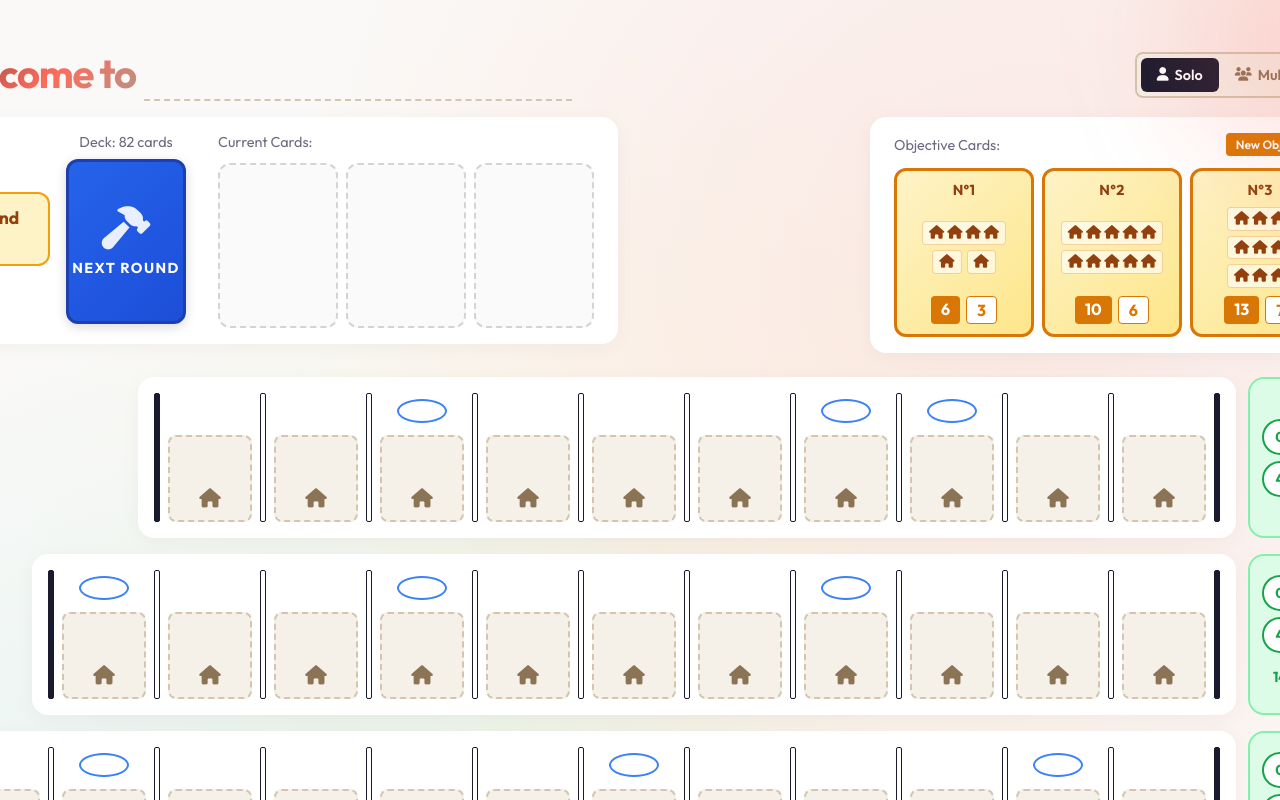
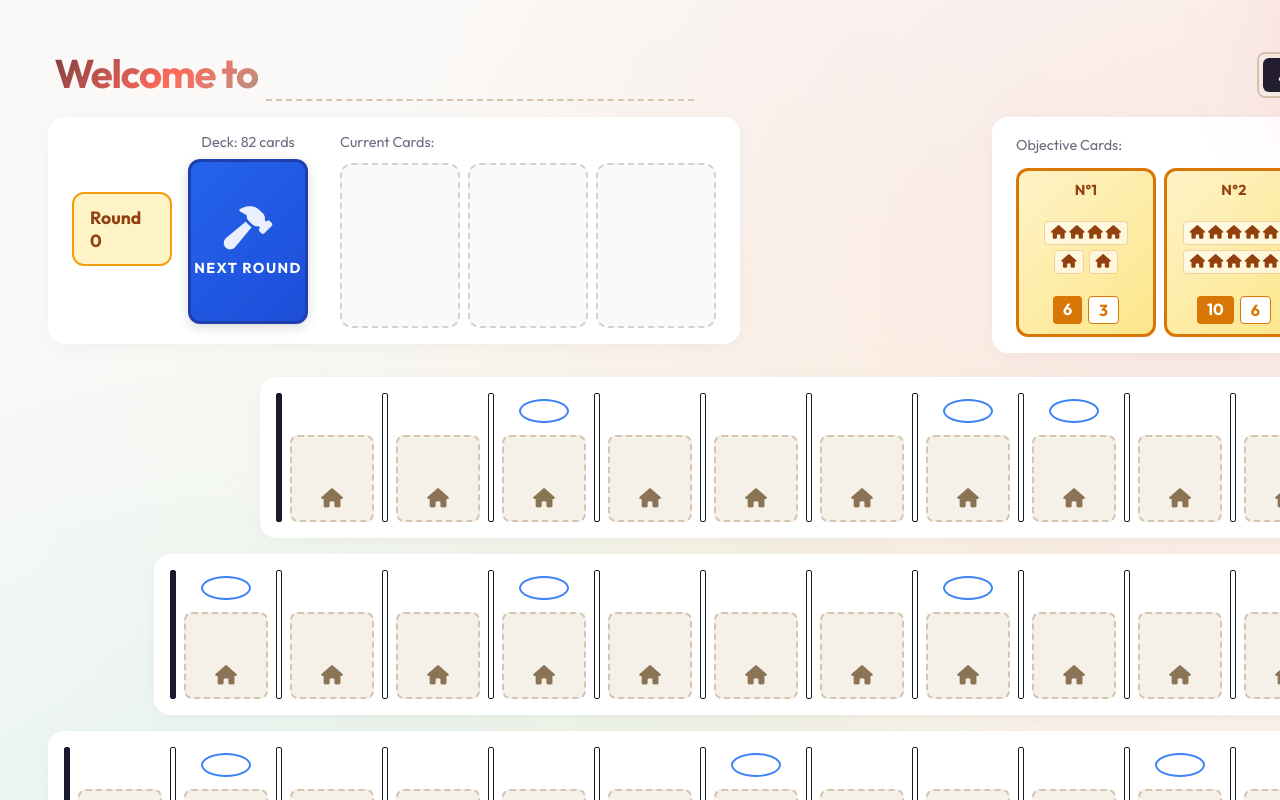
Before and after one commit to ckdoan1/welcome_to, a React (Vite) app: page / in a window 1280 px wide. Shown: the top 800 px of the page. Built offline with nearby package versions, Linux system fonts and the light colour scheme.

Commit message:
Add horizontal scroll

```diff
--- a/src/App.css
+++ b/src/App.css
@@ -1,5 +1,6 @@
 .app {
   min-height: 100vh;
+  min-width: fit-content;
   display: flex;
   align-items: center;
   justify-content: center;
@@ -8,6 +9,7 @@
     radial-gradient(ellipse at 80% 20%, rgba(255, 107, 91, 0.12) 0%, transparent 50%),
     radial-gradient(ellipse at 50% 50%, rgba(255, 217, 61, 0.08) 0%, transparent 70%);
   position: relative;
+  overflow-x: auto;
 }
 
 .welcome-container {
--- a/src/index.css
+++ b/src/index.css
@@ -21,7 +21,7 @@ body {
   background: var(--bg-light);
   color: var(--text-primary);
   min-height: 100vh;
-  overflow-x: hidden;
+  overflow-x: auto;
 }
 
 #root {
```
